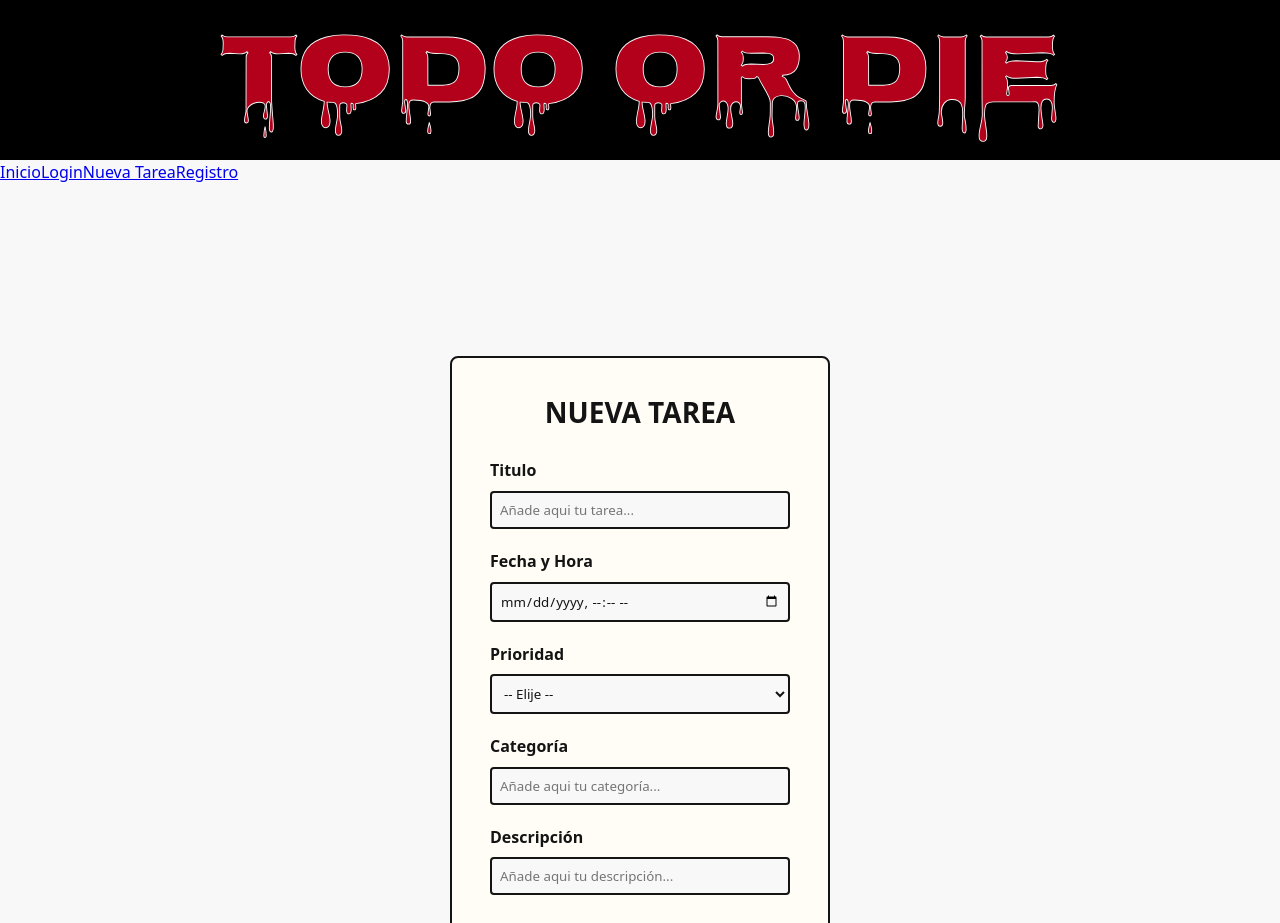
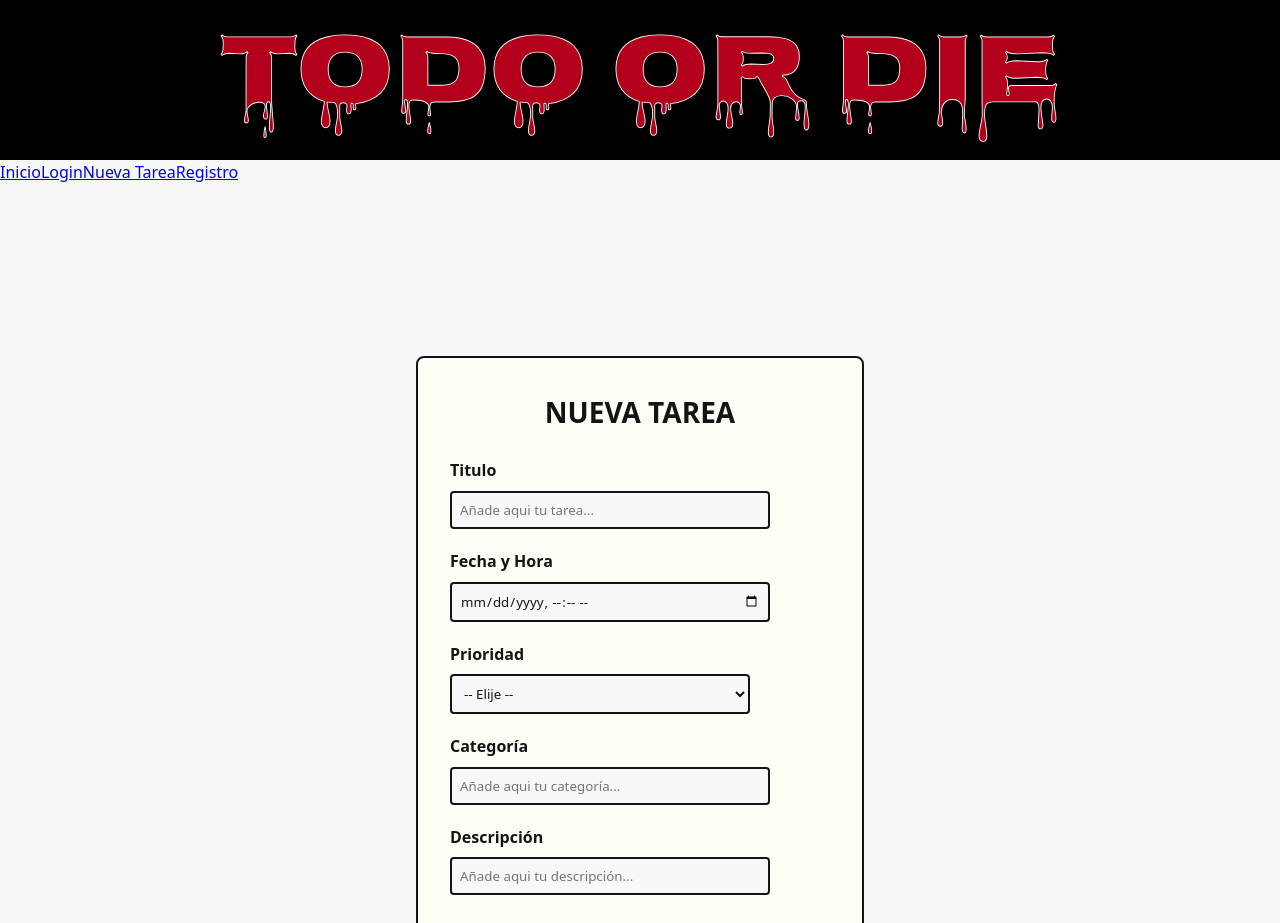
Before and after one commit to IFCD0022-Fullstack-JS-2026/TODO_or_DIE, a React (Vite) app in the folder client/: page /tareas/nueva in a window 1280 px wide. Shown: the top 923 px of the page. Built offline with nearby package versions, Linux system fonts and the light colour scheme.

Commit message:
fix: Hemos corregido las repeticiones (#42)

```diff
--- a/client/src/pages/NuevaTarea.css
+++ b/client/src/pages/NuevaTarea.css
@@ -1,9 +1,3 @@
-* {
-    box-sizing: border-box;
-    margin: 0 auto;
-    padding: 0;
-}
-
 .contenedor {
     max-width: 380px;
     margin: 170px auto;
@@ -41,11 +35,7 @@
     color: var(--color-primario);
 }
 
-.input,
-.inputP,
-.inputF,
-.inputC,
-.inputD {
+.input {
     padding: 10px 12px;
     border: 2px solid var(--color-texto);
     border-radius: 4px;
@@ -53,16 +43,11 @@
     color: var(--color-texto);
     font-family: var(--fuente-texto);
     width: 100%;
-    box-sizing: border-box;
     padding: 8px;
 
 }
 
-.campoP,
-.campoC,
-.campoD,
-.campoF,
-.campoT {
+.campo {
     display: flex;
     flex-direction: column;
     gap: 6px;
--- a/client/src/pages/NuevaTarea.jsx
+++ b/client/src/pages/NuevaTarea.jsx
@@ -55,17 +55,17 @@ function NuevaTarea() {
                 <h1 className="titulo2">NUEVA TAREA</h1>
 
                 <form className="formulario" onSubmit={handleSubmit}>
-                    <label htmlFor="titulo" className="campoT">Titulo</label>
+                    <label htmlFor="titulo" className="campo">Titulo</label>
                     <input type="text" id="titulo" name="titulo" placeholder="Añade aqui tu tarea..." className="input" value={form.titulo}
                         onChange={handleChange} />
                     {error.titulo && <p className="mensaje-error">{error.titulo}</p>}
 
-                    <label htmlFor="fecha_hora" className="campoF">Fecha y Hora</label>
-                    <input type="datetime-local" id="fecha_hora" name="fecha_hora" className="inputF" value={form.fecha_hora}
+                    <label htmlFor="fecha_hora" className="campo">Fecha y Hora</label>
+                    <input type="datetime-local" id="fecha_hora" name="fecha_hora" className="input" value={form.fecha_hora}
                         onChange={handleChange} />
 
-                    <label htmlFor="prioridad" className="campoP"  >Prioridad</label>
-                    <select id="prioridad" name="prioridad" className="inputP" value={form.prioridad}
+                    <label htmlFor="prioridad" className="campo"  >Prioridad</label>
+                    <select id="prioridad" name="prioridad" className="input" value={form.prioridad}
                         onChange={handleChange}>
                         <option value="">-- Elije --</option>
                         <option value="alta">Alta</option>
@@ -75,13 +75,13 @@ function NuevaTarea() {
                     {error.prioridad && <p className="mensaje-error">{error.prioridad}</p>}
 
 
-                    <label htmlFor="categoria"  className="campoC"  >Categoría</label>
-                    <input type="text" id="categoria" name="categoria" placeholder="Añade aqui tu categoría..." className="inputC" value={form.categoria}
+                    <label htmlFor="categoria"  className="campo"  >Categoría</label>
+                    <input type="text" id="categoria" name="categoria" placeholder="Añade aqui tu categoría..." className="input" value={form.categoria}
                         onChange={handleChange} />
                     {error.categoria && <p className="mensaje-error">{error.categoria}</p>}
 
-                    <label htmlFor="descripcion" className="campoD"  >Descripción</label>
-                    <input type="text" id="descripcion" name="descripcion" placeholder="Añade aqui tu descripción..." className="inputD" value={form.descripcion}
+                    <label htmlFor="descripcion" className="campo"  >Descripción</label>
+                    <input type="text" id="descripcion" name="descripcion" placeholder="Añade aqui tu descripción..." className="input" value={form.descripcion}
                         onChange={handleChange} />
 
                     <button type="submit" className="btn">Guardar</button>
```
